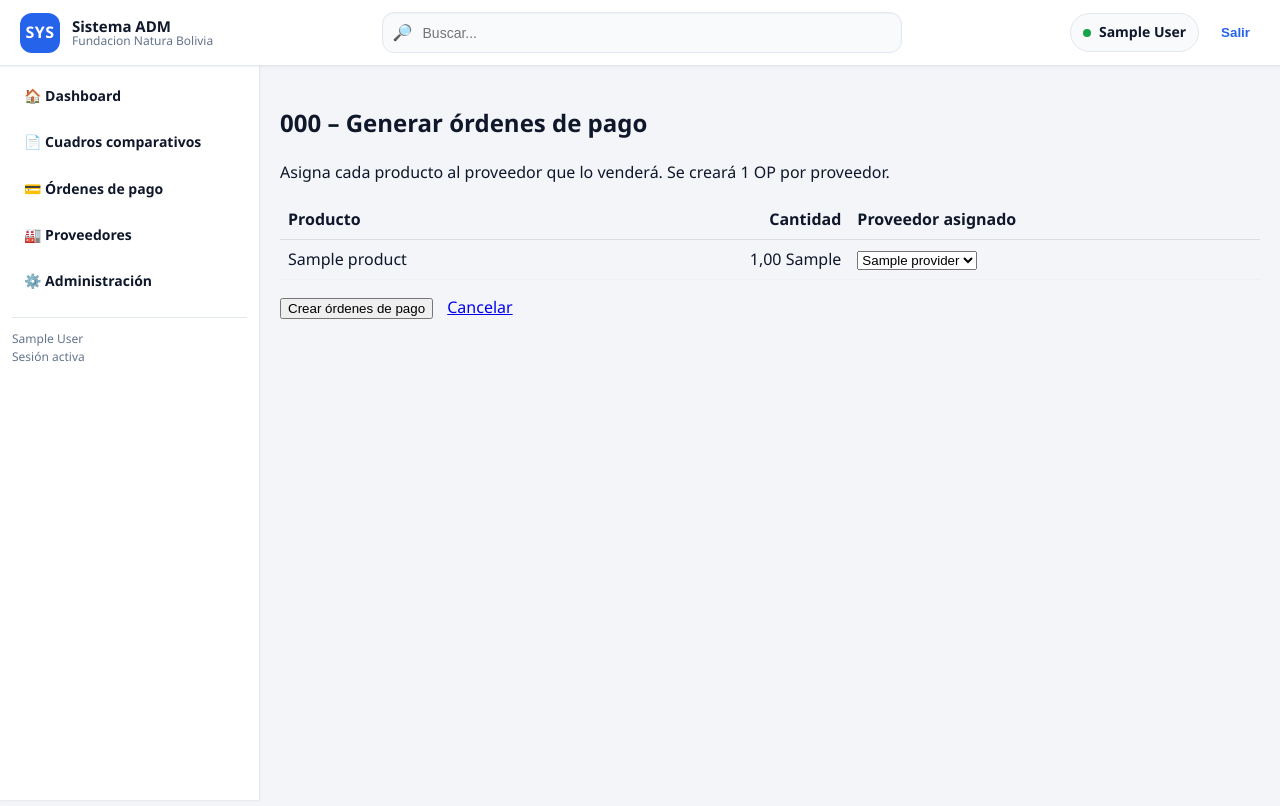
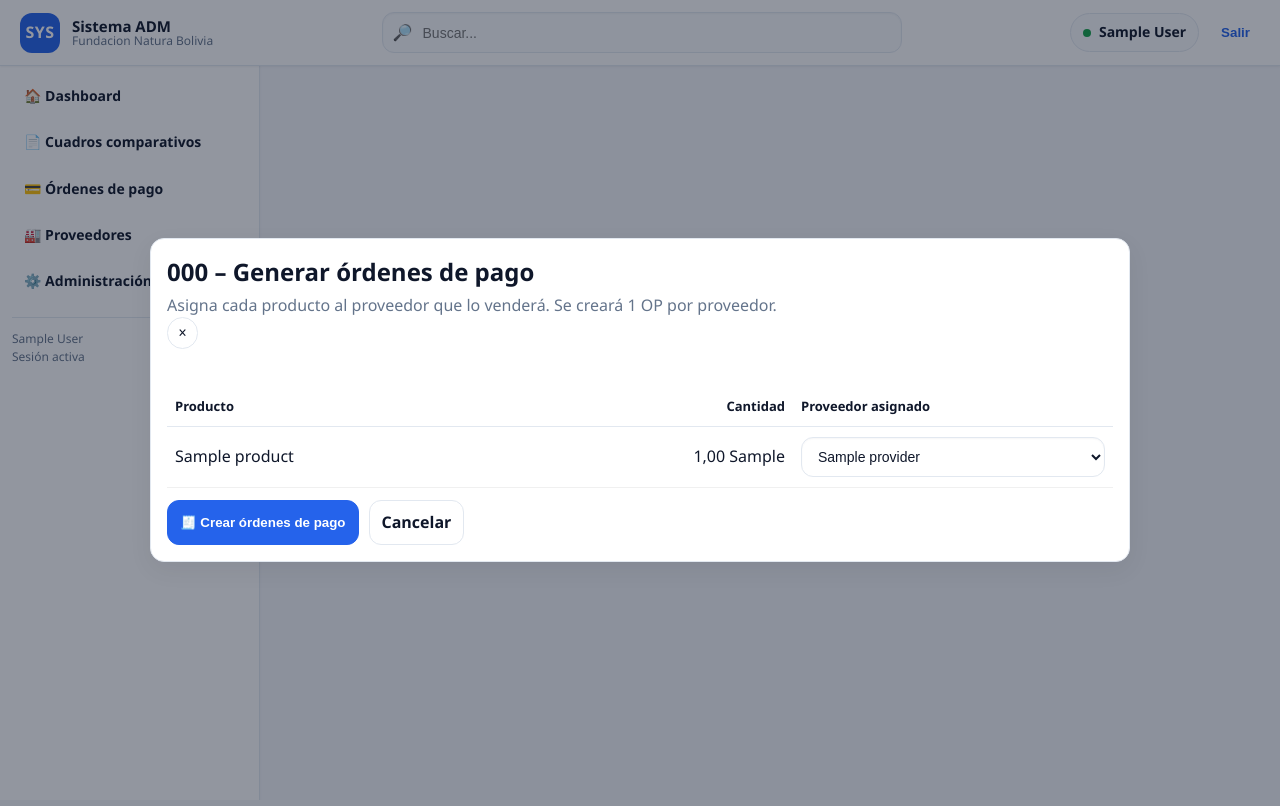
Before and after one commit to hectorisrael87/fundacion_sys, a Django app: page /cuadros/1/generar-ops/ in a window 1280 px wide. After the commit the page ends 583 px from the top, so only its background shows below. Run offline with Django 5.2, Linux system fonts and the light colour scheme; a user stored in the database is signed in; tables that the repository leaves empty hold one stand-in row (values such as "Sample post").

Commit message:
esitlo_modal_cc3

```diff
--- a/src/static/css/app.css
+++ b/src/static/css/app.css
@@ -603,49 +603,54 @@ body{
 }
 
 /* ==== Modal (CSS-only “ventana modal”) ==== */
+/* ==== Modal (fix backdrop + scroll interno) ==== */
 .modal{
   position:fixed;
   inset:0;
   z-index:50;
   display:flex;
+  align-items:center;
   justify-content:center;
-  align-items:center;
   padding:24px;
-  overflow:auto; /* si el viewport es chico */
 }
 
 .modal-backdrop{
-  position:absolute;
+  position:fixed;   /* ✅ antes absolute */
   inset:0;
   background: rgba(15,23,42,.45);
 }
 
 .modal-panel{
   position:relative;
-  width: min(980px, 100%);
-  max-height: calc(100vh - 48px);  /* altura limitada */
+  width: min(760px, 100%);
+  max-height: calc(100vh - 48px); /* ✅ limita alto */
   display:flex;
   flex-direction:column;
 }
 
-.modal-header{
+/* la card del panel debe comportarse como contenedor vertical */
+.modal-panel > .card{
   display:flex;
-  align-items:flex-start;
-  justify-content:space-between;
-  gap:12px;
+  flex-direction:column;
+  max-height:100%;
 }
 
+/* ✅ scroll solo en el cuerpo */
+.modal-body{
+  overflow:auto;
+  flex:1;
+  padding-top:14px;
+}
+
+/* acciones siempre visibles abajo */
 .modal-actions{
   display:flex;
   gap:10px;
   flex-wrap:wrap;
   margin-top:12px;
 }
-.modal-body{
-  overflow:auto;                 /* ✅ scroll interno */
-  padding-top:14px;
-  max-height: calc(100vh - 220px); /* deja espacio para header + botones */
-}
+
+
 /* inputs compactos para matriz de precios */
 .control-cell{
   width:120px;
--- a/src/templates/procurement/cc_generate_ops.html
+++ b/src/templates/procurement/cc_generate_ops.html
@@ -1,33 +1,40 @@
 {% extends "base.html" %}
 {% block content %}
 
-<h2>{{ cc.number }} – Generar órdenes de pago</h2>
-<p>Asigna cada producto al proveedor que lo venderá. Se creará 1 OP por proveedor.</p>
+<div class="modal">
+  <a class="modal-backdrop" href="{% url 'cc_detail' cc.pk %}" aria-label="Cerrar"></a>
 
-<form method="post">
+  <div class="modal-panel" style="width: min(980px, 100%);">
+    <div class="card">
+      <div class="modal-header">
+        <div>
+          <h2 class="m0">{{ cc.number }} – Generar órdenes de pago</h2>
+          <div class="muted mt-xs">
+            Asigna cada producto al proveedor que lo venderá. Se creará 1 OP por proveedor.
+          </div>
+        </div>
+        <a class="btn btn-ghost btn-sm" href="{% url 'cc_detail' cc.pk %}">✕</a>
+      </div>
+
+      <form method="post" class="mt-md">
         {% csrf_token %}
 
-  <table style="width:100%; border-collapse: collapse; margin-top: 12px;">
+        <div class="modal-body">
+          <table class="table">
             <thead>
               <tr>
-        <th style="text-align:left; padding:8px; border-bottom:1px solid #ddd;">Producto</th>
-        <th style="text-align:right; padding:8px; border-bottom:1px solid #ddd;">Cantidad</th>
-        <th style="text-align:left; padding:8px; border-bottom:1px solid #ddd;">Proveedor asignado</th>
+                <th>Producto</th>
+                <th class="text-right" style="width:180px;">Cantidad</th>
+                <th style="width:320px;">Proveedor asignado</th>
               </tr>
             </thead>
             <tbody>
               {% for it in items %}
                 <tr>
-          <td style="padding:8px; border-bottom:1px solid #f0f0f0;">
-            {{ it.producto.nombre }}
-          </td>
-
-          <td style="padding:8px; border-bottom:1px solid #f0f0f0; text-align:right;">
-            {{ it.cantidad|floatformat:2 }} {{ it.unidad }}
-          </td>
-
-          <td style="padding:8px; border-bottom:1px solid #f0f0f0;">
-            <select name="asignado_{{ it.id }}" required>
+                  <td>{{ it.producto.nombre }}</td>
+                  <td class="text-right">{{ it.cantidad|floatformat:2 }} {{ it.unidad }}</td>
+                  <td>
+                    <select class="control" name="asignado_{{ it.id }}" required>
                       <option value="">-- Seleccionar --</option>
                       {% for ps in proveedores %}
                         <option value="{{ ps.proveedor_id }}"
@@ -41,11 +48,15 @@
               {% endfor %}
             </tbody>
           </table>
+        </div>
 
-  <p style="margin-top:16px;">
-    <button type="submit">Crear órdenes de pago</button>
-    <a href="{% url 'cc_detail' cc.pk %}" style="margin-left:10px;">Cancelar</a>
-  </p>
+        <div class="modal-actions">
+          <button class="btn btn-primary" type="submit">🧾 Crear órdenes de pago</button>
+          <a class="btn btn-ghost" href="{% url 'cc_detail' cc.pk %}">Cancelar</a>
+        </div>
       </form>
+    </div>
+  </div>
+</div>
 
 {% endblock %}
```
Also changed, not shown: src/apps/catalog/forms.py (+30 -11 lines), src/templates/catalog/product_form.html (+33 -8 lines), src/templates/catalog/provider_form.html (+32 -8 lines). Lines whose indentation alone changed are shown as unchanged.
